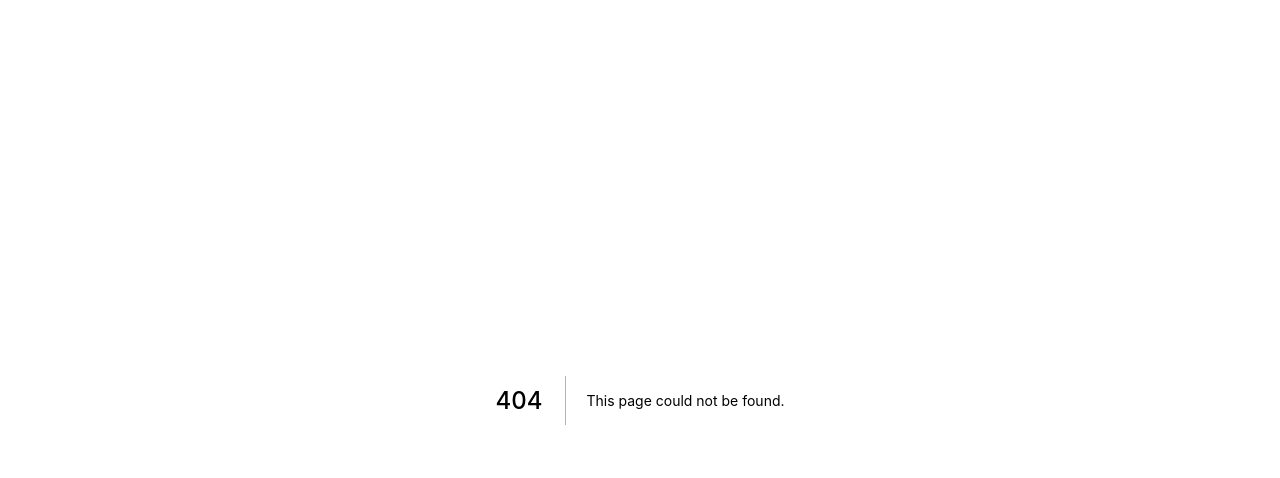
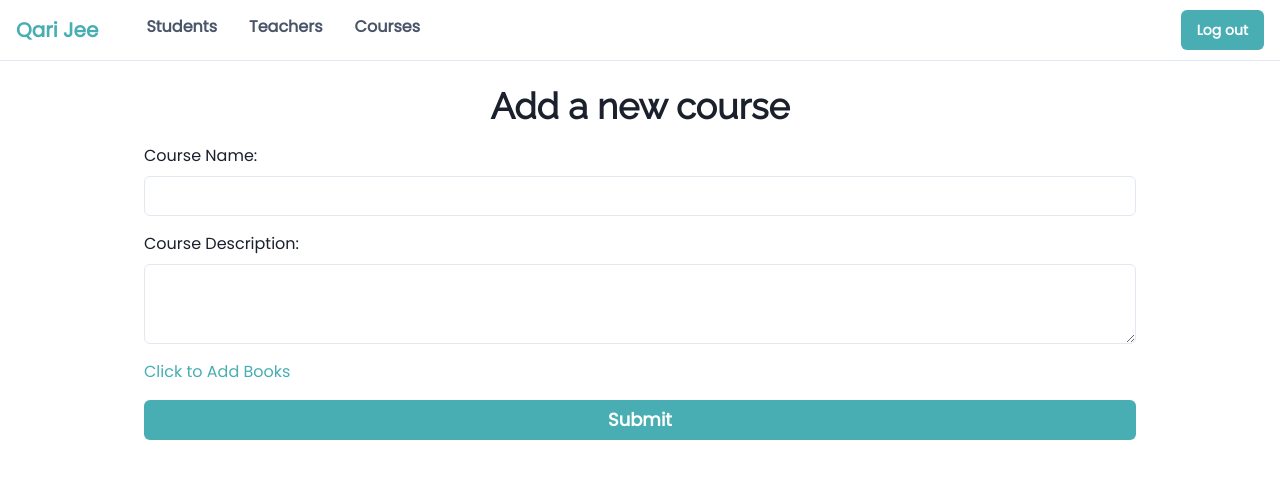
Before and after one commit to fahadaleem/Next-TS-ChakraUI-Boilerplat, a Next.js app: page /admin/courses/addnewcourse in a window 1280 px wide. Before the commit this address had no page. Shown: the top 478 px of the page. Built offline with nearby package versions, Linux system fonts and the light colour scheme.

Commit message:
Course UI completed.

```diff
--- /dev/null
+++ b/components/Courses/AddNewCourse.tsx
@@ -0,0 +1,144 @@
+import {
+  Heading,
+  Text,
+  Box,
+  FormControl,
+  FormLabel,
+  Input,
+  Container,
+  Textarea,
+  SimpleGrid,
+  GridItem,
+  Button,
+} from "@chakra-ui/react";
+import { useState } from "react";
+
+interface IBook {
+  name: string;
+  link: string;
+  thumbnail: string;
+}
+
+interface ICourseDetails {
+  courseName: string;
+  description: string;
+  books: IBook[];
+}
+
+export const AddNewCourseComponent = () => {
+  const [courseDetails, setCourseDetails] = useState<ICourseDetails>({
+    courseName: "",
+    description: "",
+    books: [],
+  });
+
+  const AddBookField = () => {
+    setCourseDetails({
+      ...courseDetails,
+      books: [...courseDetails.books, { name: "", link: "", thumbnail: "" }],
+    });
+  };
+
+  const handleChangeBookName = (index: number, name: string) => {
+    let formValues = { ...courseDetails };
+    formValues.books[index].name = name;
+    setCourseDetails(formValues);
+  };
+
+  return (
+    <Box>
+      <Container maxWidth="container.lg">
+        <Heading textAlign="center">Add a new course</Heading>
+        <form>
+          <FormControl my={4}>
+            <FormLabel>Course Name:</FormLabel>
+            <Input
+              type="text"
+              value={courseDetails.courseName}
+              onChange={(e) =>
+                setCourseDetails({
+                  ...courseDetails,
+                  courseName: e.target.value,
+                })
+              }
+            />
+          </FormControl>
+          <FormControl my={4}>
+            <FormLabel>Course Description:</FormLabel>
+            <Textarea
+              value={courseDetails.description}
+              onChange={(e) =>
+                setCourseDetails({
+                  ...courseDetails,
+                  description: e.target.value,
+                })
+              }
+              maxHeight={200}
+            />
+          </FormControl>
+
+          {courseDetails.books.map((item, key) => {
+            return (
+              <SimpleGrid columns={2} key={key}>
+                <GridItem colSpan={2}>
+                  <FormControl my={4}>
+                    <FormLabel>Book Name:</FormLabel>
+                    <Input
+                      type="text"
+                      value={courseDetails.books[key].name}
+                      onChange={(e) => {
+                        handleChangeBookName(key, e.target.value);
+                      }}
+                    />
+                  </FormControl>
+                </GridItem>
+                <GridItem colSpan={1}>
+                  <FormControl my="3">
+                    <FormLabel>Upload Book:</FormLabel>
+                    <input type="file" accept=".pdf" required />
+                  </FormControl>
+                </GridItem>
+                <GridItem colSpan={1}>
+                  <FormControl my="3">
+                    <FormLabel>Upload Thumbnail:</FormLabel>
+                    <Box
+                      position="relative"
+                      border="1px solid #d5d5d5"
+                      my={3}
+                      lineHeight="30px"
+                      textAlign="center"
+                      borderRadius={5}
+                      p={1}
+                    >
+                      Upload Book Thumbnail
+                      <Input
+                        type="file"
+                        opacity="0"
+                        position="absolute"
+                        top="0"
+                        left="0"
+                        bottom="0"
+                        right="0"
+                        width="100%"
+                        height="100%"
+                        accept="image/png, image/jpeg, image/jpg"
+                      />
+                    </Box>
+                  </FormControl>
+                </GridItem>
+              </SimpleGrid>
+            );
+          })}
+          <Text color="brand.primary" cursor="pointer" onClick={AddBookField}>
+            Click to Add Books
+          </Text>
+          <FormControl my={4}>
+            <Button w="100%" bg="brand.primary" color="#fff" fontSize="lg">
+              Submit
+            </Button>
+          </FormControl>
+        </form>
+      </Container>
+    </Box>
+  );
+};
--- a/components/Courses/index.tsx
+++ b/components/Courses/index.tsx
@@ -1,5 +1 @@
-const Courses = () => {
-  return <h1>Hello world</h1>;
-};
-
-export default Courses;
+export * from "./AddNewCourse";
--- /dev/null
+++ b/pages/admin/courses/addnewcourse.tsx
@@ -0,0 +1,20 @@
+import Admin from "../../../components/Admin";
+import { useEffect } from "react";
+import { useRouter } from "next/router";
+import { useStore } from "../../../store";
+import { AddNewCourseComponent } from "../../../components/Courses";
+const AddNewCourse = () => {
+  const user = useStore((state: any) => state.user);
+  const router = useRouter();
+
+  useEffect(() => {
+    if (!user) router.push("/");
+  }, [user]);
+  return (
+    <Admin>
+      <AddNewCourseComponent />
+    </Admin>
+  );
+};
+
+export default AddNewCourse;
```
Also changed, not shown: 1 other file (tests, documents, lock files or other folders).
